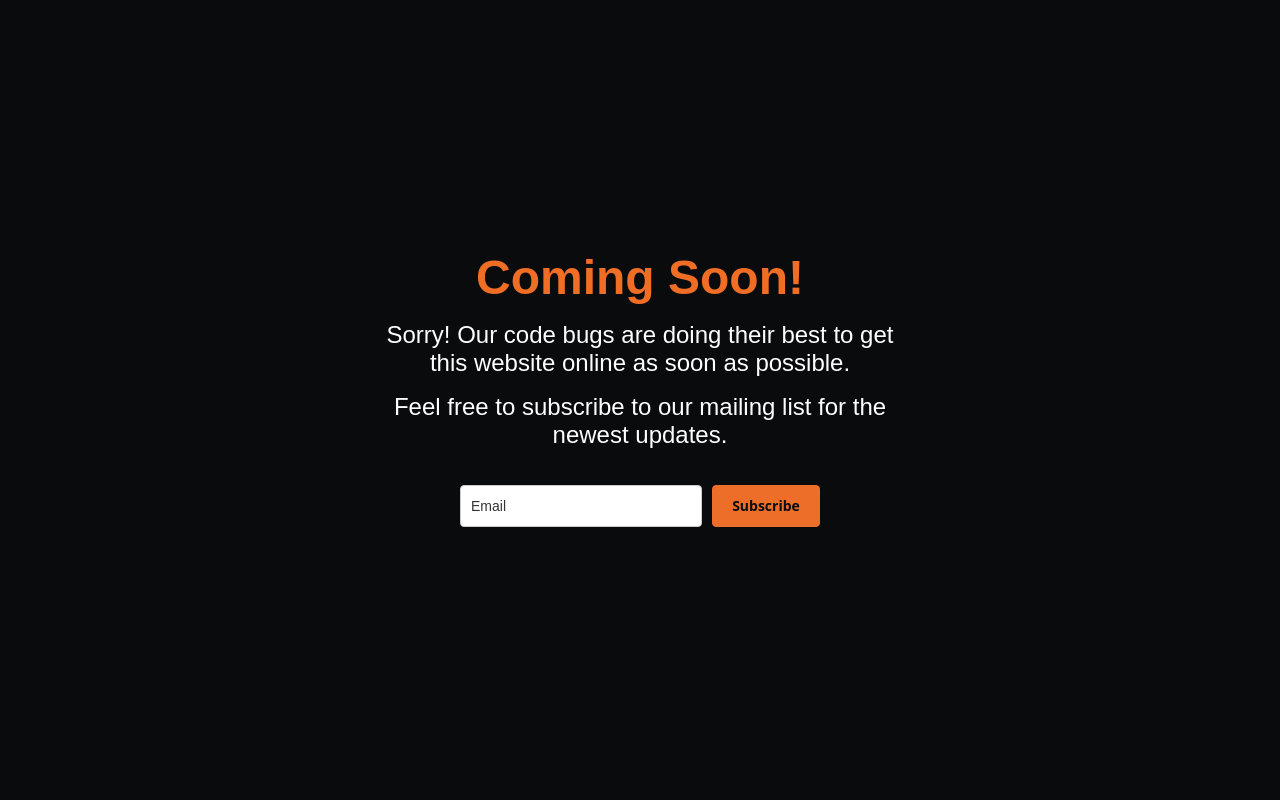
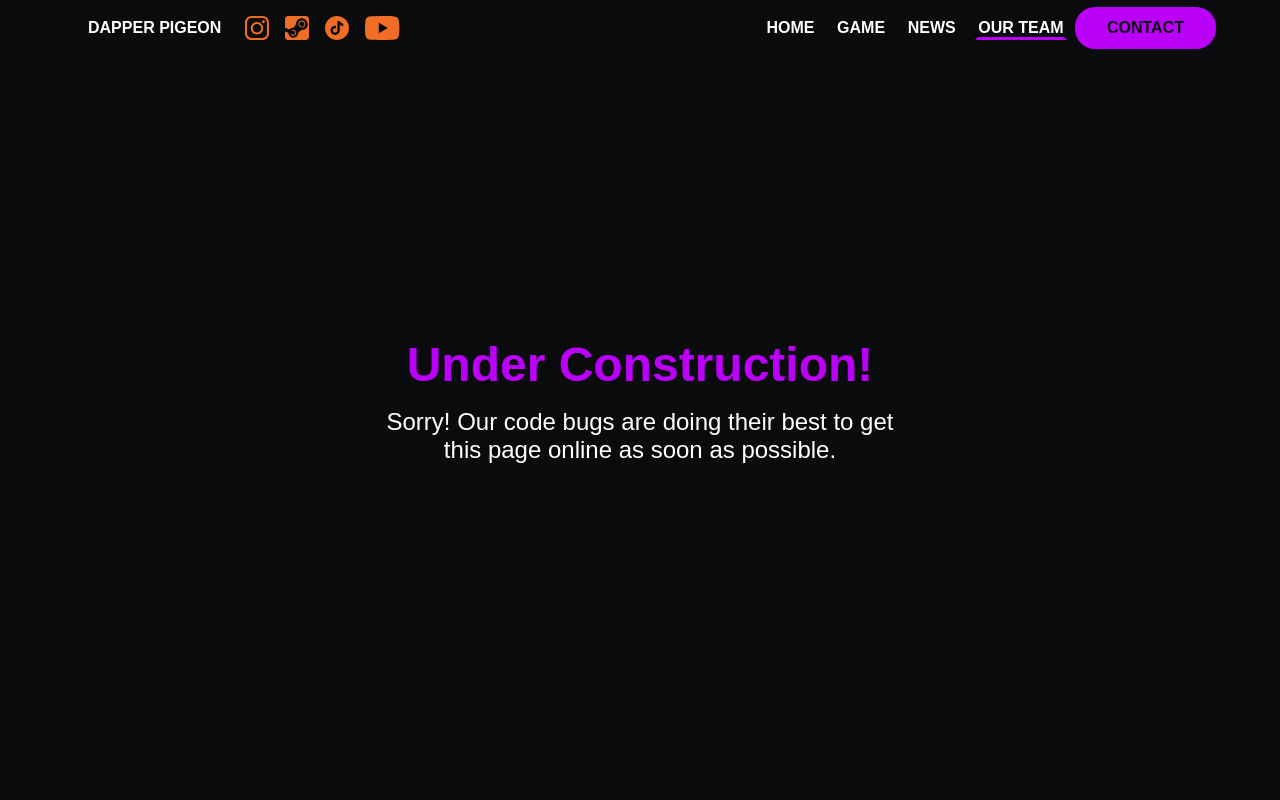
Before and after one commit to laREiGN/dapperpigeon_web, a React (Create React App) app: page /team in a window 1280 px wide. Shown: the top 800 px of the page. Built offline with nearby package versions, Linux system fonts and the light colour scheme; no server answers; a web font is replaced by a local one.

Commit message:
Introduced new color variables

```diff
--- a/src/components/common/brief/Brief.css
+++ b/src/components/common/brief/Brief.css
@@ -29,7 +29,7 @@
 }
 
 .ctasubtitle {
-    color: var(--orange-accent);
+    color: var(--primary);
     font-weight: 900;
     font-size: 2em;
 }
--- a/src/components/common/faq/Faq.css
+++ b/src/components/common/faq/Faq.css
@@ -36,7 +36,7 @@
     font-size: 1.25em;
     line-height: 1.5em;
     font-weight: 900;
-    color: var(--orange-accent);
+    color: var(--primary);
 }
 
 .faq-answer {
--- a/src/components/common/footer/Footer.css
+++ b/src/components/common/footer/Footer.css
@@ -43,11 +43,11 @@
 }
 
 .footer-social:hover path {
-    fill: var(--dark);
+    fill: var(--main);
 }
 
 .footer-social:hover {
-    background-color: var(--orange-accent);
+    background-color: var(--primary);
 }
 
 .footer-social svg {
@@ -57,7 +57,7 @@
 }
 
 .footer-social path {
-    fill: var(--orange-accent);
+    fill: var(--primary);
     transition: 0.5s;
 }
 
--- a/src/components/common/header/Header.css
+++ b/src/components/common/header/Header.css
@@ -4,7 +4,7 @@
     height: 7vh;
     padding: 0 5vw;
     margin: 0;
-    background-color: var(--dark);
+    background-color: var(--main);
     display: flex;
     flex-direction: row;
     justify-content: space-evenly;
@@ -74,9 +74,9 @@
 }
 
 .link:hover {
-    color: var(--orange-accent)
+    color: var(--primary)
 }
 
 .active-link {
-    border-bottom: 3px solid var(--orange-accent) !important;
+    border-bottom: 3px solid var(--primary) !important;
 }
--- a/src/components/common/mailinglist/MailingList.css
+++ b/src/components/common/mailinglist/MailingList.css
@@ -20,11 +20,11 @@
   border: none;
   border-radius: 20px;
   font-family: Montserrat, sans-serif;
-  color: var(--dark);
+  color: var(--main);
 }
 
 .email-input:focus {
-  outline: 2px solid var(--orange-accent);
+  outline: 2px solid var(--primary);
 }
 
 ::placeholder {
--- a/src/components/common/recentnews/RecentNews.css
+++ b/src/components/common/recentnews/RecentNews.css
@@ -60,7 +60,7 @@
 .recentnews__post-title {
   font-family: Monetserrat, sans-serif;
   font-weight: 600;
-  color: var(--dark);
+  color: var(--main);
   font-size: 1.75rem;
   line-height: 2rem;
   height: 4rem;
@@ -72,7 +72,7 @@
 .recentnews__post-blurb {
   font-family: Monetserrat, sans-serif;
   font-weight: 500;
-  color: var(--dark);
+  color: var(--main);
   font-size: 1.25rem;
   line-height: 1.5rem;
   height: 7.5rem;
--- a/src/components/pages/home/Home.css
+++ b/src/components/pages/home/Home.css
@@ -7,7 +7,7 @@
     display: flex;
     justify-content: center;
     align-items: center;
-    background-color: var(--light-blue);
+    background-color: var(--parallax_sixth);
 }
 
 .text-container {
@@ -19,7 +19,7 @@
     position: relative;
     z-index: 14;
     text-align: center;
-    color: var(--dark);
+    color: var(--main);
 }
 
 .title {
--- a/src/components/pages/pagenotfound/PageNotFound.css
+++ b/src/components/pages/pagenotfound/PageNotFound.css
@@ -11,7 +11,7 @@
 .pnf-text {
     width: 80%;
     text-align: center;
-    color: var(--orange-accent);
+    color: var(--primary);
     font-family: "Montserrat", sans-serif;
     font-weight: 900;
     font-size: 2.5em;
--- a/src/components/pages/templandingpage/TempLandingPage.css
+++ b/src/components/pages/templandingpage/TempLandingPage.css
@@ -13,7 +13,7 @@
 .tl-text {
     width: 80%;
     text-align: center;
-    color: var(--orange-accent);
+    color: var(--primary);
     font-family: "Montserrat", sans-serif;
     font-weight: 900;
     font-size: 2.5em;
--- a/src/index.css
+++ b/src/index.css
@@ -1,10 +1,15 @@
 :root {
-  --orange-accent: rgba(239, 109, 37, 1);
-  --orange-particles: rgba(224, 119, 32, 1);
-  --yellow-particles: rgba(221, 176, 34, 1);
-  --white-particles: rgba(255, 255, 255, 1);
-  --light-blue: rgba(143, 191, 204, 1);
-  --dark: rgba(10, 11, 13, 1);
+  --main: #0A0B0D;
+  --primary: #BB00F9;
+  --primary_alt: #9905D6;
+  --secondary: #83C60E;
+
+  --parallax_first: #0A0B0D;
+  --parallax_second: #231849;
+  --parallax_third: #312B77;
+  --parallax_fourth: #27205B;
+  --parallax_fifth: #4D45BA;
+  --parallax_sixth: #9FB5ED ;
 }
 
 @import url('https://fonts.googleapis.com/css2?family=Montserrat:wght@500;600;700&family=Source+Sans+3:ital,wght@0,400;1,900&display=swap');
@@ -14,7 +19,7 @@ body {
   padding:  0;
   min-height: 100vh;
   color: white;
-  background-color: var(--dark);
+  background-color: var(--main);
   -ms-overflow-style: none;  /* IE and Edge */
   scrollbar-width: none; /*  Firefox */
 }
--- a/src/index.js
+++ b/src/index.js
@@ -1,11 +1,11 @@
 import ReactDOM from 'react-dom/client';
 import { BrowserRouter } from 'react-router-dom';
-// import AppMain from './AppMain';
+import AppMain from './AppMain';
 import AppAlt from './AppAlt';
 
 const root = ReactDOM.createRoot(document.getElementById('root'));
 root.render(
   <BrowserRouter>
-    <AppAlt />
+    <AppMain />
   </BrowserRouter>
 );
--- a/src/styling/Buttons.css
+++ b/src/styling/Buttons.css
@@ -1,10 +1,10 @@
 .btn {
     width: fit-content;
-    background-color: var(--orange-accent);
+    background-color: var(--primary);
     font-family: "Montserrat", sans-serif;
     font-weight: 900;
     font-size: 1em;
-    color: var(--dark);
+    color: var(--main);
     padding: 0.75em 2em;
     border-radius: 20px;
     text-decoration: none;
```
